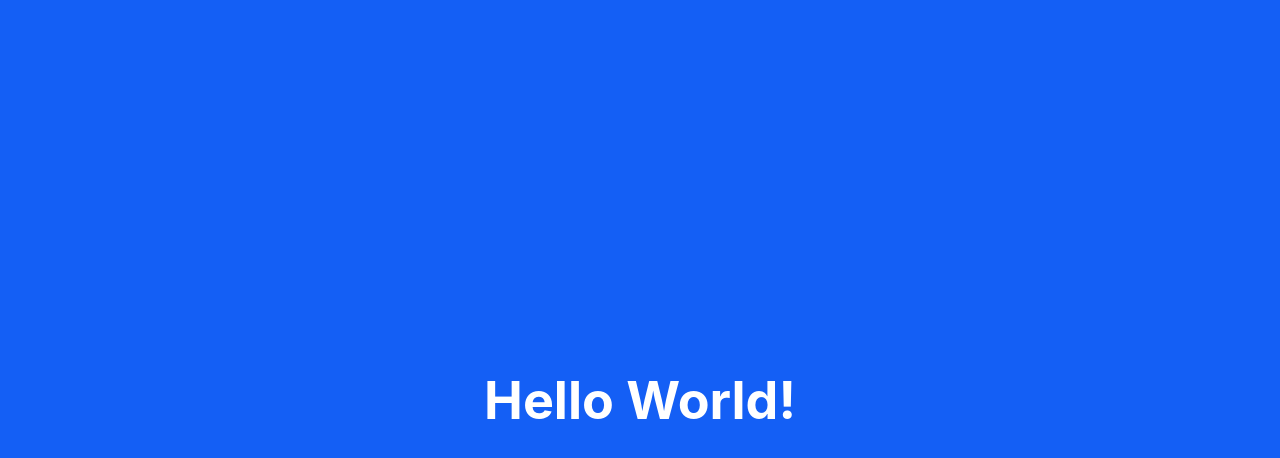
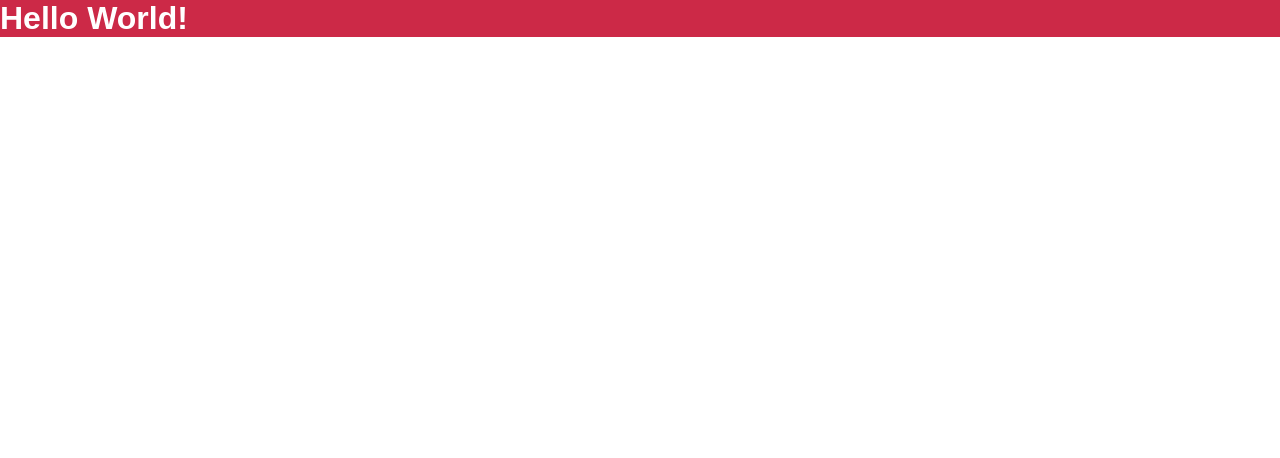
Before and after one commit to shaunpurslow/findShelter, a React (Create React App) app: page / in a window 1280 px wide. Shown: the top 458 px of the page. Built offline with nearby package versions, Linux system fonts and the light colour scheme.

Commit message:
first sass variables

```diff
--- a/src/App.scss
+++ /dev/null
@@ -1,38 +0,0 @@
-.App {
-  text-align: center;
-}
-
-.App-logo {
-  height: 40vmin;
-  pointer-events: none;
-}
-
-@media (prefers-reduced-motion: no-preference) {
-  .App-logo {
-    animation: App-logo-spin infinite 20s linear;
-  }
-}
-
-.App-header {
-  background-color: #145ff5;
-  min-height: 100vh;
-  display: flex;
-  flex-direction: column;
-  align-items: center;
-  justify-content: center;
-  font-size: calc(10px + 2vmin);
-  color: white;
-}
-
-.App-link {
-  color: #61dafb;
-}
-
-@keyframes App-logo-spin {
-  from {
-    transform: rotate(0deg);
-  }
-  to {
-    transform: rotate(360deg);
-  }
-}
--- a/src/App.tsx
+++ b/src/App.tsx
@@ -1,6 +1,6 @@
 import React from 'react';
 import logo from './logo.svg';
-import './App.scss';
+import './styles/App.scss';
 
 function App() {
   return (
--- a/src/index.tsx
+++ b/src/index.tsx
@@ -1,6 +1,6 @@
 import React from 'react';
 import ReactDOM from 'react-dom';
-import './index.scss';
+import './styles/index.scss';
 import App from './App';
 
 ReactDOM.render(
--- /dev/null
+++ b/src/styles/App.scss
@@ -0,0 +1,7 @@
+@import './global';
+
+.App-header {
+  @include displayFlex(space-between, center, row);
+  background-color: $red;
+  color: white;
+}
--- /dev/null
+++ b/src/styles/_global.scss
@@ -0,0 +1,57 @@
+// This are color variables
+  $blue: #5429CC;
+  $red: #cc2947;
+
+// This are functions to use
+  @mixin allFlexCenter {
+    display: flex;
+    justify-content: center;
+    align-items: center;
+  }
+
+  @mixin displayFlex($justifyContent: space-between, $alignItems:flex-end, $direction:row) {
+    display: flex;
+    justify-content: $justifyContent;
+    align-items: $alignItems;
+    flex-direction: $direction;
+  }
+
+  // This values are for responsive default
+* {
+  margin:0;
+  padding:0;
+  box-sizing: border-box;
+}
+
+html  {
+  @media (max-width: 1080px) {
+    font-size: 93.75%; // 15px
+  }
+  @media (max-width: 720px) {
+    font-size: 87.5%; // 14px
+  }
+}
+
+body {
+  background-color: var(--background);
+  -webkit-font-smoothing: antialiased;
+}
+
+/* Por default o CSS nao importa a fonte para esses elementos */
+body, input, textarea, button {
+  font-family: 'Poppins', sans-serif;
+  font-weight: 400;
+}
+
+h1, h2, h3, h4, h5, h6, strong {
+  font-weight: 600;
+}
+
+button {
+  cursor: pointer; // clicável
+}
+
+[disabled] {
+  opacity: 0.6;
+  cursor: not-allowed;
+}
```
Also changed, not shown: src/styles/index.scss (renamed from src/index.scss).
